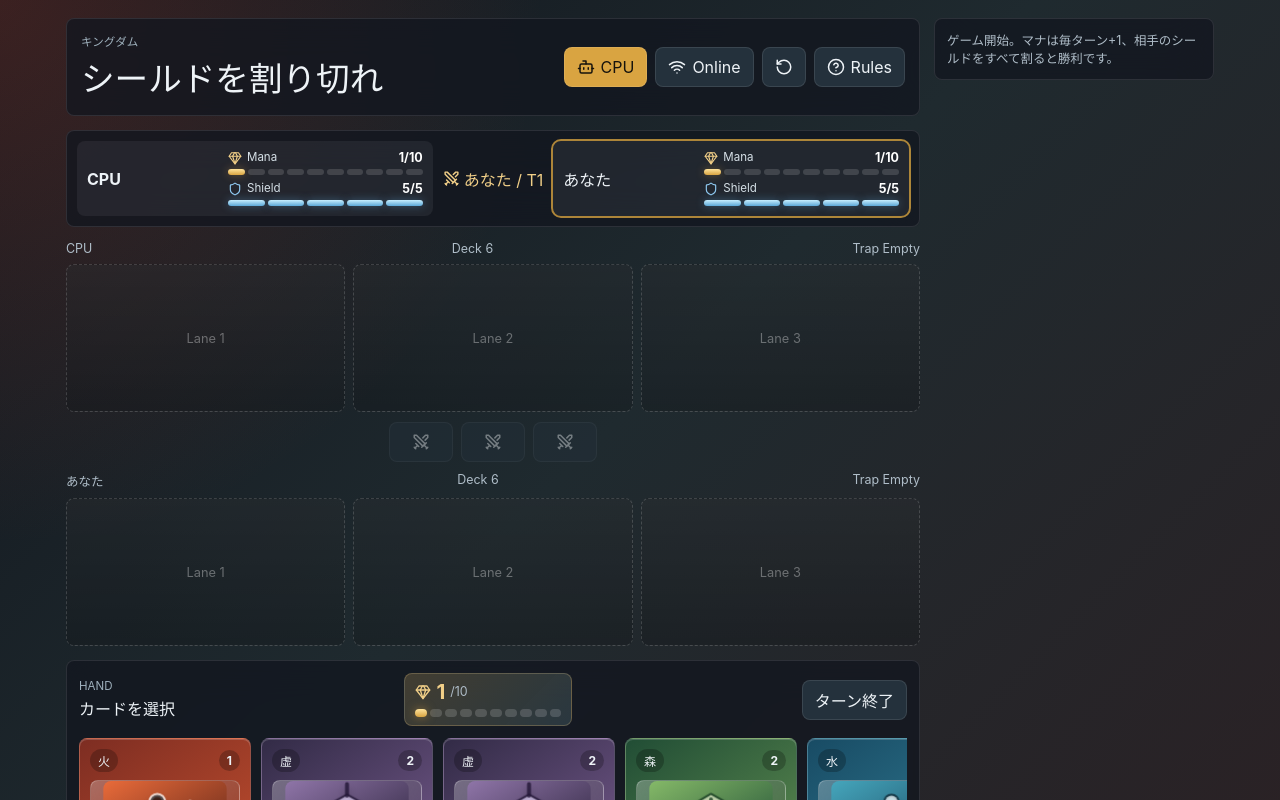
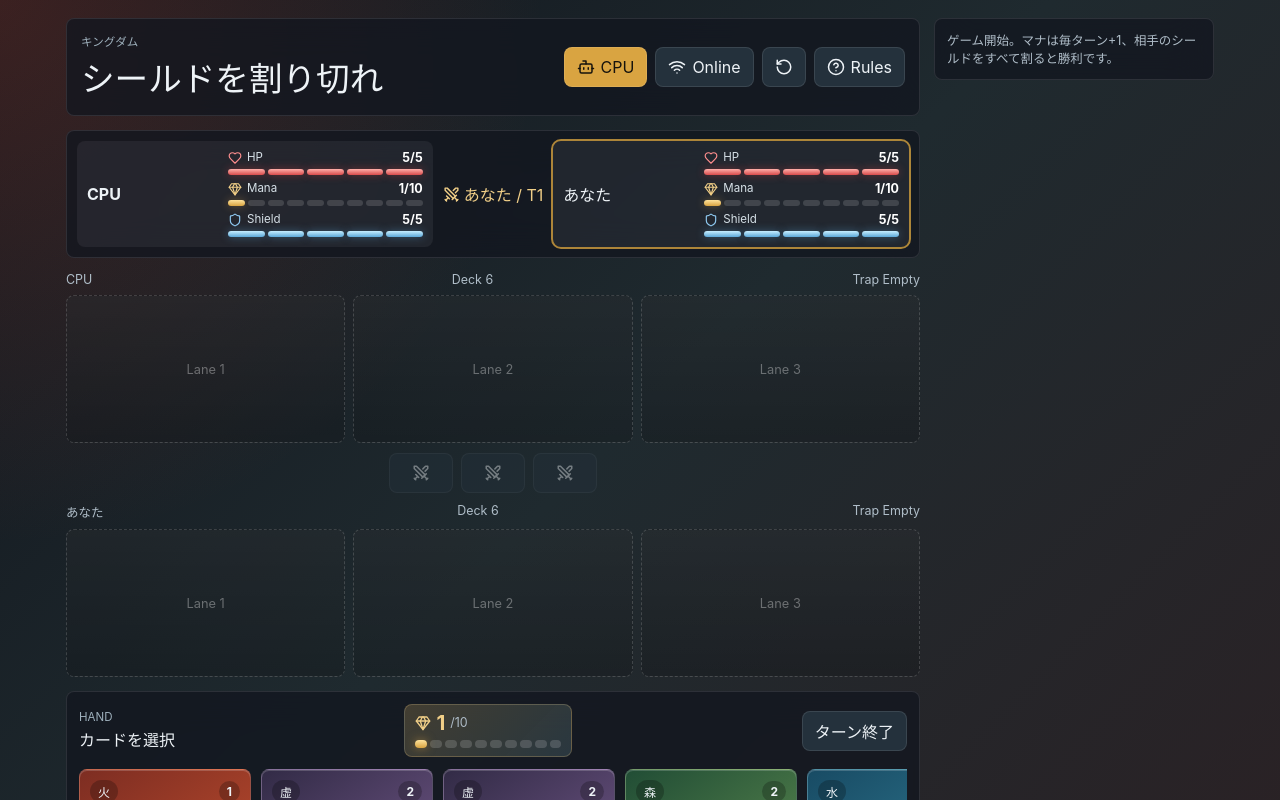
Before and after one commit to Tep12345/CardBattle12345, a React (Vite) app: page / in a window 1280 px wide. Shown: the top 800 px of the page. Built offline with nearby package versions, Linux system fonts and the light colour scheme.

Commit message:
Add action feedback animations

```diff
--- a/src/ui/App.tsx
+++ b/src/ui/App.tsx
@@ -1,9 +1,18 @@
-import { useEffect, useMemo, useState } from 'react';
-import { Bot, Copy, Gem, HelpCircle, RotateCcw, Share2, Shield, Swords, Wifi, X } from 'lucide-react';
+import { useEffect, useMemo, useRef, useState } from 'react';
+import { Bot, Copy, Gem, Heart, HelpCircle, RotateCcw, Share2, Shield, Swords, Wifi, X } from 'lucide-react';
 import { elementLabel } from '../game/cards';
 import { attackLane, createGame, endTurn, playSelectedCard, runCpuTurn, selectHand } from '../game/engine';
 import { createShareUrl, loadRoomSnapshot, saveRoomSnapshot } from '../game/online';
 import type { BoardUnit, Card, GameState, Lane, PlayerId } from '../game/types';
+
+type ActionKind = 'shield' | 'health' | 'trap' | 'mana';
+
+interface ActionEffect {
+  id: string;
+  key: string;
+  kind: ActionKind;
+  label: string;
+}
 
 function initialGame(): GameState {
   const params = new URLSearchParams(window.location.search);
@@ -14,10 +23,25 @@ function initialGame(): GameState {
 export function App() {
   const [game, setGame] = useState<GameState>(() => initialGame());
   const [showRules, setShowRules] = useState(false);
+  const [actionEffects, setActionEffects] = useState<ActionEffect[]>([]);
+  const previousGame = useRef<GameState | null>(null);
   const active = game.players[game.activePlayer];
   const player = game.players.player;
   const selected = game.selectedHandIndex === null ? null : active.hand[game.selectedHandIndex];
   const shareUrl = useMemo(() => createShareUrl(game.roomCode), [game.roomCode]);
+
+  useEffect(() => {
+    const previous = previousGame.current;
+    previousGame.current = game;
+    if (!previous) return;
+
+    const nextEffects = detectActionEffects(previous, game);
+    if (nextEffects.length === 0) return;
+
+    setActionEffects(nextEffects);
+    const timer = window.setTimeout(() => setActionEffects([]), 1100);
+    return () => window.clearTimeout(timer);
+  }, [game]);
 
   useEffect(() => {
     if (game.mode === 'online') saveRoomSnapshot(game);
@@ -69,12 +93,12 @@ export function App() {
       </section>
 
       <section className="status-grid">
-        <PlayerBadge side="opponent" state={game} />
+        <PlayerBadge side="opponent" state={game} effects={actionEffects} />
         <div className="turn-pill">
           <Swords size={17} />
           <span>{game.phase === 'finished' ? '決着' : `${active.name} / T${game.turn}`}</span>
         </div>
-        <PlayerBadge side="player" state={game} />
+        <PlayerBadge side="player" state={game} effects={actionEffects} />
       </section>
 
       {game.mode === 'online' && (
@@ -94,7 +118,7 @@ export function App() {
       )}
 
       <section className="battlefield">
-        <PlayerBoard playerId="opponent" state={game} />
+        <PlayerBoard playerId="opponent" state={game} effects={actionEffects} />
         <div className="lane-actions">
           {[0, 1, 2].map((lane) => (
             <button
@@ -107,7 +131,7 @@ export function App() {
             </button>
           ))}
         </div>
-        <PlayerBoard playerId="player" state={game} />
+        <PlayerBoard playerId="player" state={game} effects={actionEffects} />
       </section>
 
       <section className="hand-panel">
@@ -116,7 +140,7 @@ export function App() {
             <p className="eyebrow">Hand</p>
             <h2>{selected ? `${selected.name} を配置` : 'カードを選択'}</h2>
           </div>
-          <ManaPanel current={player.mana} />
+          <ManaPanel current={player.mana} flash={hasEffect(actionEffects, 'player-mana')} />
           <button disabled={!canAct} onClick={() => setGame((current) => endTurn(current))}>
             ターン終了
           </button>
@@ -149,9 +173,57 @@ export function App() {
           <p key={`${entry}-${index}`}>{entry}</p>
         ))}
       </aside>
+      {actionEffects.length > 0 && (
+        <div className="action-stack" aria-live="polite">
+          {actionEffects.map((effect) => (
+            <div className={`action-toast ${effect.kind}`} key={effect.id}>
+              {effect.label}
+            </div>
+          ))}
+        </div>
+      )}
       {showRules && <RulesDialog onClose={() => setShowRules(false)} />}
     </main>
   );
+}
+
+function detectActionEffects(previous: GameState, next: GameState): ActionEffect[] {
+  const effects: ActionEffect[] = [];
+  const sides: PlayerId[] = ['player', 'opponent'];
+
+  for (const side of sides) {
+    const before = previous.players[side];
+    const after = next.players[side];
+    const name = after.name;
+
+    if (after.shields.length < before.shields.length) {
+      effects.push(createEffect(`${side}-shield`, 'shield', `${name}のシールド破壊`));
+    }
+    if (after.health < before.health) {
+      effects.push(createEffect(`${side}-health`, 'health', `${name}のHP減少`));
+    }
+    if (before.trap && !after.trap) {
+      effects.push(createEffect(`${side}-trap`, 'trap', `${name}のトラップ発動`));
+    }
+    if (after.mana > before.mana) {
+      effects.push(createEffect(`${side}-mana`, 'mana', `${name}のマナ追加`));
+    }
+  }
+
+  return effects;
+}
+
+function createEffect(key: string, kind: ActionKind, label: string): ActionEffect {
+  return {
+    id: `${key}-${Date.now()}-${Math.random().toString(36).slice(2)}`,
+    key,
+    kind,
+    label,
+  };
+}
+
+function hasEffect(effects: ActionEffect[], key: string): boolean {
+  return effects.some((effect) => effect.key === key);
 }
 
 function RulesDialog({ onClose }: { onClose: () => void }) {
@@ -217,16 +289,17 @@ function RulesDialog({ onClose }: { onClose: () => void }) {
   );
 }
 
-function PlayerBadge({ side, state }: { side: PlayerId; state: GameState }) {
+function PlayerBadge({ side, state, effects }: { side: PlayerId; state: GameState; effects: ActionEffect[] }) {
   const player = state.players[side];
   return (
-    <div className={`player-badge ${state.activePlayer === side ? 'current' : ''}`}>
+    <div className={`player-badge ${state.activePlayer === side ? 'current' : ''} ${hasEffect(effects, `${side}-health`) ? 'damage-hit' : ''}`}>
       <div className="player-nameplate">
         <strong>{player.name}</strong>
       </div>
       <div className="badge-resources">
-        <ResourceMeter icon="mana" label="Mana" current={player.mana} max={10} />
-        <ResourceMeter icon="shield" label="Shield" current={player.shields.length} max={5} />
+        <ResourceMeter icon="life" label="HP" current={player.health} max={5} flash={hasEffect(effects, `${side}-health`)} />
+        <ResourceMeter icon="mana" label="Mana" current={player.mana} max={10} flash={hasEffect(effects, `${side}-mana`)} />
+        <ResourceMeter icon="shield" label="Shield" current={player.shields.length} max={5} flash={hasEffect(effects, `${side}-shield`)} />
       </div>
     </div>
   );
@@ -237,16 +310,20 @@ function ResourceMeter({
   label,
   current,
   max,
+  flash,
 }: {
-  icon: 'mana' | 'shield';
+  icon: 'life' | 'mana' | 'shield';
   label: string;
   current: number;
   max: number;
+  flash?: boolean;
 }) {
   return (
-    <div className={`resource-meter ${icon}`} aria-label={`${label} ${current}/${max}`}>
+    <div className={`resource-meter ${icon} ${flash ? 'flash' : ''}`} aria-label={`${label} ${current}/${max}`}>
       <div className="resource-label">
-        {icon === 'mana' ? <Gem size={14} /> : <Shield size={14} />}
+        {icon === 'life' && <Heart size={14} />}
+        {icon === 'mana' && <Gem size={14} />}
+        {icon === 'shield' && <Shield size={14} />}
         <span>{label}</span>
         <strong>
           {current}/{max}
@@ -261,9 +338,9 @@ function ResourceMeter({
   );
 }
 
-function ManaPanel({ current }: { current: number }) {
+function ManaPanel({ current, flash }: { current: number; flash?: boolean }) {
   return (
-    <div className="mana-panel" aria-label={`現在のマナ ${current}`}>
+    <div className={`mana-panel ${flash ? 'flash' : ''}`} aria-label={`現在のマナ ${current}`}>
       <div className="mana-head">
         <Gem size={16} />
         <strong>{current}</strong>
@@ -278,10 +355,10 @@ function ManaPanel({ current }: { current: number }) {
   );
 }
 
-function PlayerBoard({ playerId, state }: { playerId: PlayerId; state: GameState }) {
+function PlayerBoard({ playerId, state, effects }: { playerId: PlayerId; state: GameState; effects: ActionEffect[] }) {
   const player = state.players[playerId];
   return (
-    <div className={`board ${playerId}`}>
+    <div className={`board ${playerId} ${hasEffect(effects, `${playerId}-trap`) ? 'trap-burst' : ''}`}>
       <div className="board-meta">
         <span>{player.name}</span>
         <span>Deck {player.deck.length}</span>
--- a/src/ui/styles.css
+++ b/src/ui/styles.css
@@ -58,6 +58,73 @@ button {
 
   50% {
     transform: translateY(-4px);
+  }
+}
+
+@keyframes hit-shake {
+  0%,
+  100% {
+    transform: translateX(0);
+  }
+
+  18% {
+    transform: translateX(-5px);
+  }
+
+  36% {
+    transform: translateX(5px);
+  }
+
+  54% {
+    transform: translateX(-3px);
+  }
+
+  72% {
+    transform: translateX(3px);
+  }
+}
+
+@keyframes resource-flash {
+  0% {
+    box-shadow: 0 0 0 rgba(255, 255, 255, 0);
+    transform: scale(1);
+  }
+
+  45% {
+    box-shadow: 0 0 24px rgba(255, 255, 255, 0.34);
+    transform: scale(1.03);
+  }
+
+  100% {
+    box-shadow: 0 0 0 rgba(255, 255, 255, 0);
+    transform: scale(1);
+  }
+}
+
+@keyframes trap-burst {
+  0% {
+    outline-color: rgba(187, 143, 211, 0);
+  }
+
+  35% {
+    outline-color: rgba(233, 207, 255, 0.98);
+    box-shadow: 0 0 36px rgba(161, 100, 207, 0.58);
+  }
+
+  100% {
+    outline-color: rgba(187, 143, 211, 0);
+  }
+}
+
+@keyframes toast-in {
+  from {
+    opacity: 0;
+    transform: translateY(12px) scale(0.96);
+  }
+
+  to {
+    opacity: 1;
+    transform: translateY(0) scale(1);
   }
 }
 
@@ -193,6 +260,13 @@ button:disabled {
   outline: 2px solid rgba(217, 164, 65, 0.78);
 }
 
+.player-badge.damage-hit {
+  animation: hit-shake 360ms ease both;
+  background:
+    linear-gradient(135deg, rgba(196, 55, 55, 0.22), rgba(255, 255, 255, 0.06)),
+    rgba(255, 255, 255, 0.06);
+}
+
 .player-nameplate {
   display: grid;
   gap: 2px;
@@ -222,6 +296,7 @@ button:disabled {
 .resource-meter {
   display: grid;
   gap: 4px;
+  border-radius: 8px;
 }
 
 .resource-label {
@@ -247,6 +322,10 @@ button:disabled {
   color: #f1cf88;
 }
 
+.resource-meter.life .resource-label svg {
+  color: #ff8f8f;
+}
+
 .resource-meter.shield .resource-label svg {
   color: #8fc9f0;
 }
@@ -260,6 +339,7 @@ button:disabled {
   grid-template-columns: repeat(10, 1fr);
 }
 
+.resource-meter.life .resource-pips,
 .resource-meter.shield .resource-pips {
   grid-template-columns: repeat(5, 1fr);
 }
@@ -275,9 +355,22 @@ button:disabled {
   box-shadow: 0 0 8px rgba(217, 164, 65, 0.4);
 }
 
+.resource-meter.life .resource-pips span.filled {
+  background: linear-gradient(180deg, #ffb0aa, #d94b4b);
+  box-shadow: 0 0 8px rgba(217, 70, 70, 0.42);
+}
+
 .resource-meter.shield .resource-pips span.filled {
   background: linear-gradient(180deg, #c6eeff, #5ca8d8);
   box-shadow: 0 0 8px rgba(92, 168, 216, 0.42);
+}
+
+.resource-meter.flash {
+  animation: resource-flash 720ms ease both;
+}
+
+.resource-meter.flash .resource-pips span.filled {
+  animation: mana-pop 340ms ease both;
 }
 
 .turn-pill {
@@ -308,6 +401,13 @@ button:disabled {
 .board {
   display: grid;
   gap: 8px;
+}
+
+.board.trap-burst {
+  outline: 2px solid rgba(187, 143, 211, 0);
+  outline-offset: 5px;
+  border-radius: 8px;
+  animation: trap-burst 820ms ease both;
 }
 
 .board-meta {
@@ -461,6 +561,10 @@ button:disabled {
     linear-gradient(135deg, rgba(217, 164, 65, 0.18), rgba(80, 137, 158, 0.16)),
     rgba(255, 255, 255, 0.06);
   border: 1px solid rgba(241, 207, 136, 0.24);
+}
+
+.mana-panel.flash {
+  animation: resource-flash 720ms ease both;
 }
 
 .mana-head {
@@ -716,6 +820,44 @@ button:disabled {
   color: #f1cf88;
 }
 
+.action-stack {
+  position: fixed;
+  right: 16px;
+  bottom: max(16px, env(safe-area-inset-bottom));
+  z-index: 18;
+  width: min(300px, calc(100vw - 32px));
+  display: grid;
+  gap: 8px;
+  pointer-events: none;
+}
+
+.action-toast {
+  padding: 10px 12px;
+  border-radius: 8px;
+  color: #ffffff;
+  font-size: 0.88rem;
+  font-weight: 700;
+  border: 1px solid rgba(255, 255, 255, 0.18);
+  box-shadow: 0 16px 34px rgba(0, 0, 0, 0.36);
+  animation: toast-in 180ms ease both;
+}
+
+.action-toast.shield {
+  background: linear-gradient(135deg, rgba(34, 115, 158, 0.96), rgba(20, 50, 74, 0.96));
+}
+
+.action-toast.health {
+  background: linear-gradient(135deg, rgba(190, 55, 55, 0.96), rgba(78, 24, 24, 0.96));
+}
+
+.action-toast.trap {
+  background: linear-gradient(135deg, rgba(113, 68, 155, 0.96), rgba(43, 30, 66, 0.96));
+}
+
+.action-toast.mana {
+  background: linear-gradient(135deg, rgba(193, 139, 37, 0.96), rgba(82, 61, 18, 0.96));
+}
+
 .rules-backdrop {
   position: fixed;
   inset: 0;
```
